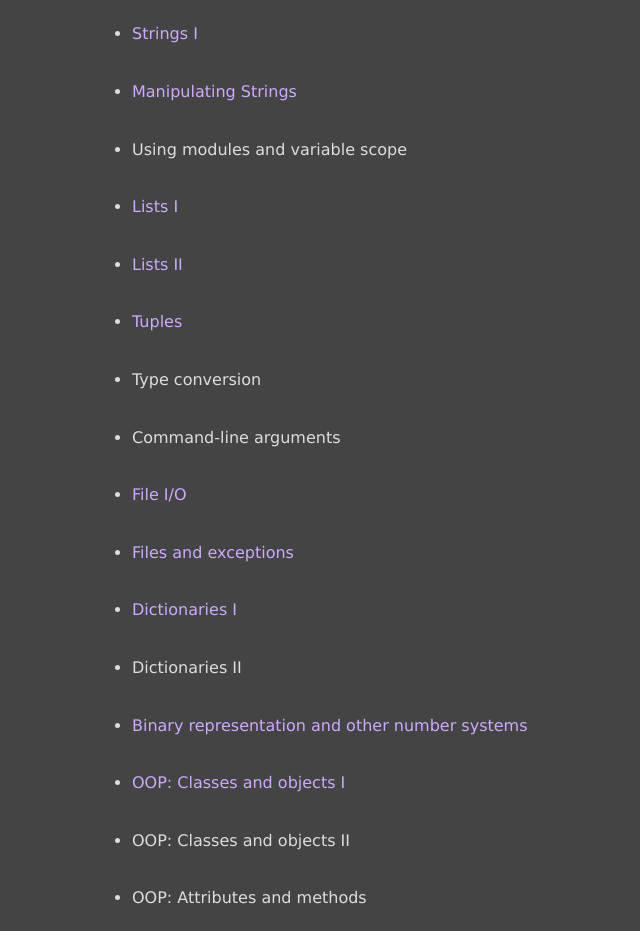
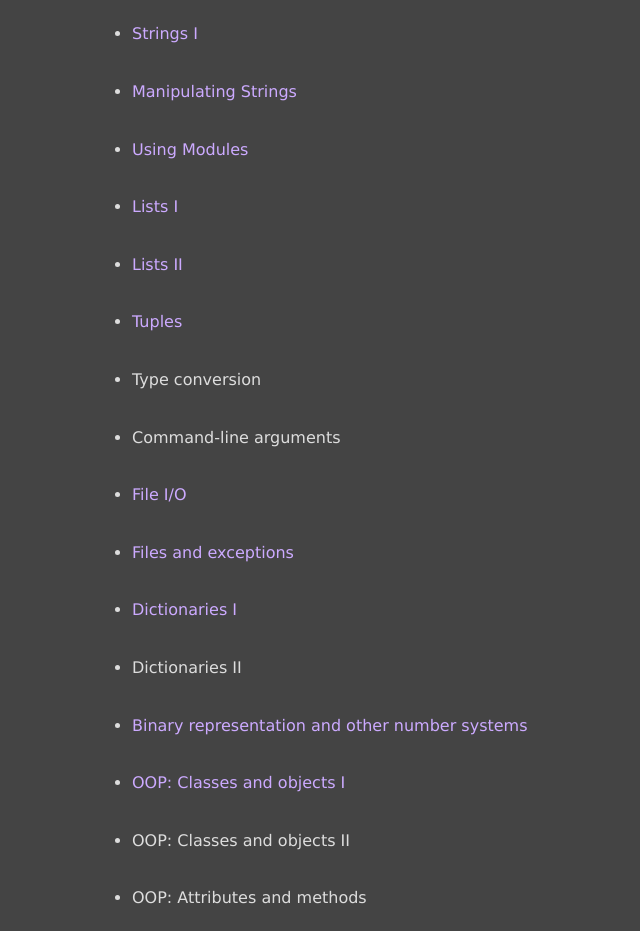
Before and after one commit to gcallah/IntroPython, a plain HTML site: page index.html in a window 1280 px wide. Shown: the part 1500-2431 px from the top of the page, without its empty margins (4-644 px from the left). Drawn offline with Linux system fonts and the light colour scheme.

Commit message:
Adding modules lecture.

```diff
--- a/index.html
+++ b/index.html
@@ -48,7 +48,7 @@
 <li><a href="https://github.com/gcallah/IntroPython/blob/master/notebooks/Functions2.ipynb">Functions II</a></li>
 <li><a href="https://github.com/gcallah/IntroPython/blob/master/notebooks/Strings.ipynb">Strings I</a></li>
 <li><a href="https://github.com/gcallah/IntroPython/blob/master/notebooks/ManipStrings.ipynb">Manipulating Strings</a></li>
-<li>Using modules and variable scope</li>
+<li><a href="https://github.com/gcallah/IntroPython/blob/master/notebooks/Modules.ipynb">Using Modules</a></li>
 <li><a href="https://github.com/gcallah/IntroPython/blob/master/notebooks/Lists1.ipynb">Lists I</a></li>
 <li><a href="https://github.com/gcallah/IntroPython/blob/master/notebooks/Lists2.ipynb">Lists II</a></li>
 <li><a href="https://github.com/gcallah/IntroPython/blob/master/notebooks/Tuples.ipynb">Tuples</a></li>
```
Also changed, not shown: 2 other files.
